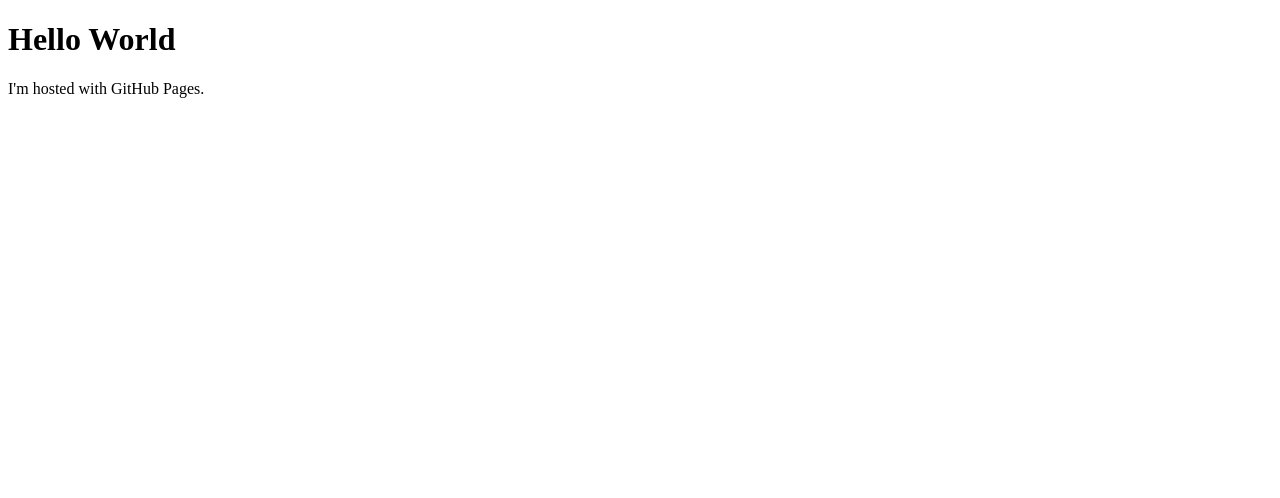
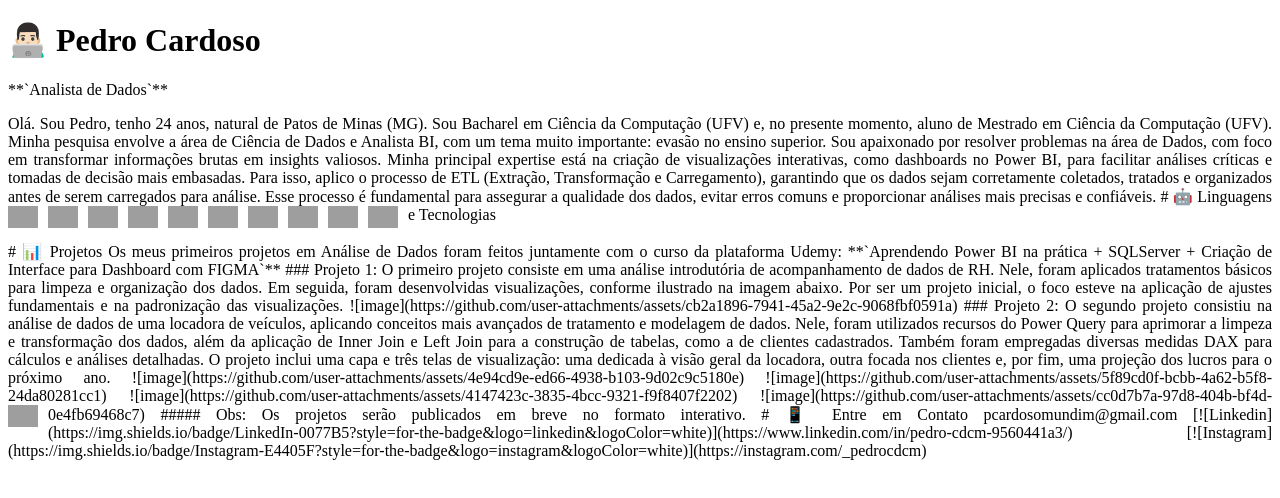
Before and after one commit to carvalhopedro22/carvalhopedro22.github.io, a plain HTML site: page index.html in a window 1280 px wide. Drawn offline with Linux system fonts and the light colour scheme; grey boxes are pictures that could not be loaded.

Commit message:
Update index.html

```diff
--- a/index.html
+++ b/index.html
@@ -1,7 +1,131 @@
 <!DOCTYPE html>
 <html>
 <body>
-<h1>Hello World</h1>
-<p>I'm hosted with GitHub Pages.</p>
+<h1>👨🏻‍💻 Pedro Cardoso</h1>
+<p>
+
+**`Analista de Dados`**
+
+<p style="text-align: justify;"> Olá. Sou Pedro, tenho 24 anos, natural de Patos de Minas (MG). Sou Bacharel em Ciência da Computação (UFV) e, no presente momento, aluno de Mestrado em Ciência da Computação (UFV). Minha pesquisa envolve a área de Ciência de Dados e Analista BI, com um tema muito importante: evasão no ensino superior. Sou apaixonado por resolver problemas na área de Dados, com foco em transformar informações brutas em insights valiosos. Minha principal expertise está na criação de visualizações interativas, como dashboards no Power BI, para facilitar análises críticas e tomadas de decisão mais embasadas. Para isso, aplico o processo de ETL (Extração, Transformação e Carregamento), garantindo que os dados sejam corretamente coletados, tratados e organizados antes de serem carregados para análise. Esse processo é fundamental para assegurar a qualidade dos dados, evitar erros comuns e proporcionar análises mais precisas e confiáveis.
+
+# 🤖 Linguagens e Tecnologias
+
+<img
+    align="left"
+    alt="Python"
+    title="Python"
+    width="30px"
+    style="padding-right: 10px;"
+    src="https://cdn.jsdelivr.net/gh/devicons/devicon@latest/icons/python/python-original.svg"
+/>
+<img
+    align="left"
+    alt="SQL"
+    title="SQL"
+    width="30px"
+    style="padding-right: 10px;"
+    src="https://cdn.jsdelivr.net/gh/devicons/devicon@latest/icons/azuresqldatabase/azuresqldatabase-original.svg"
+/>
+<img
+    align="left"
+    alt="MySQL"
+    title="MySQL"
+    width="30px"
+    style="padding-right: 10px;"
+    src="https://cdn.jsdelivr.net/gh/devicons/devicon@latest/icons/mysql/mysql-original.svg"
+/>
+<img
+    align="left"
+    alt="C"
+    title="C"
+    width="30px"
+    style="padding-right: 10px;"
+    src="https://cdn.jsdelivr.net/gh/devicons/devicon@latest/icons/c/c-original.svg"
+/>
+<img
+    align="left"
+    alt="C#"
+    title="C#"
+    width="30px"
+    style="padding-right: 10px;"
+    src="https://cdn.jsdelivr.net/gh/devicons/devicon@latest/icons/csharp/csharp-original.svg"
+/>
+<img
+    align="left"
+    alt="C++"
+    title="C++"
+    width="30px"
+    style="padding-right: 10px;"
+    src="https://cdn.jsdelivr.net/gh/devicons/devicon@latest/icons/cplusplus/cplusplus-original.svg"
+/>
+<img
+    align="left"
+    alt="Java"
+    title="Java"
+    width="30px"
+    style="padding-right: 10px;"
+    src="https://cdn.jsdelivr.net/gh/devicons/devicon@latest/icons/java/java-original.svg"
+/>
+<img
+    align="left"
+    alt="HTML"
+    title="HTML"
+    width="30px"
+    style="padding-right: 10px;"
+    src="https://cdn.jsdelivr.net/gh/devicons/devicon@latest/icons/html5/html5-original.svg"
+/>
+<img
+    align="left"
+    alt="CSS"
+    title="CSS"
+    width="30px"
+    style="padding-right: 10px;"
+    src="https://cdn.jsdelivr.net/gh/devicons/devicon@latest/icons/css3/css3-original.svg"
+/>
+<img
+    align="left"
+    alt="Git"
+    title="Git"
+    width="30px"
+    style="padding-right: 10px;"
+    src="https://cdn.jsdelivr.net/gh/devicons/devicon@latest/icons/git/git-original.svg"
+/>
+<br/>
+<br/>
+
+# 📊 Projetos
+Os meus primeiros projetos em Análise de Dados foram feitos juntamente com o curso da plataforma Udemy: **`Aprendendo Power BI na prática + SQLServer + Criação de Interface para Dashboard com FIGMA`**
+
+### Projeto 1:
+O primeiro projeto consiste em uma análise introdutória de acompanhamento de dados de RH. Nele, foram aplicados tratamentos básicos para limpeza e organização dos dados. Em seguida, foram desenvolvidas visualizações, conforme ilustrado na imagem abaixo. Por ser um projeto inicial, o foco esteve na aplicação de ajustes fundamentais e na padronização das visualizações.
+
+![image](https://github.com/user-attachments/assets/cb2a1896-7941-45a2-9e2c-9068fbf0591a)
+
+### Projeto 2:
+O segundo projeto consistiu na análise de dados de uma locadora de veículos, aplicando conceitos mais avançados de tratamento e modelagem de dados. Nele, foram utilizados recursos do Power Query para aprimorar a limpeza e transformação dos dados, além da aplicação de Inner Join e Left Join para a construção de tabelas, como a de clientes cadastrados. Também foram empregadas diversas medidas DAX para cálculos e análises detalhadas. O projeto inclui uma capa e três telas de visualização: uma dedicada à visão geral da locadora, outra focada nos clientes e, por fim, uma projeção dos lucros para o próximo ano.
+
+![image](https://github.com/user-attachments/assets/4e94cd9e-ed66-4938-b103-9d02c9c5180e)
+![image](https://github.com/user-attachments/assets/5f89cd0f-bcbb-4a62-b5f8-24da80281cc1)
+![image](https://github.com/user-attachments/assets/4147423c-3835-4bcc-9321-f9f8407f2202)
+![image](https://github.com/user-attachments/assets/cc0d7b7a-97d8-404b-bf4d-0e4fb69468c7)
+
+##### Obs: Os projetos serão publicados em breve no formato interativo.
+
+# 📱 Entre em Contato
+<img
+    align="left"
+    alt="Gmail"
+    title="Gmail"
+    width="30px"
+    style="padding-right: 10px;"
+    src="https://cdn.jsdelivr.net/gh/devicons/devicon@latest/icons/google/google-original.svg"
+/>
+pcardosomundim@gmail.com
+
+[![Linkedin](https://img.shields.io/badge/LinkedIn-0077B5?style=for-the-badge&logo=linkedin&logoColor=white)](https://www.linkedin.com/in/pedro-cdcm-9560441a3/)
+
+[![Instagram](https://img.shields.io/badge/Instagram-E4405F?style=for-the-badge&logo=instagram&logoColor=white)](https://instagram.com/_pedrocdcm)
+
+</p>
 </body>
 </html>
```
